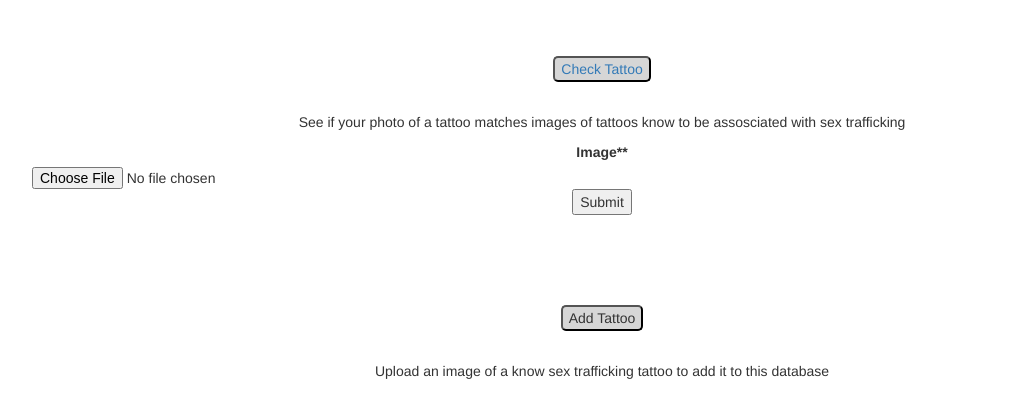
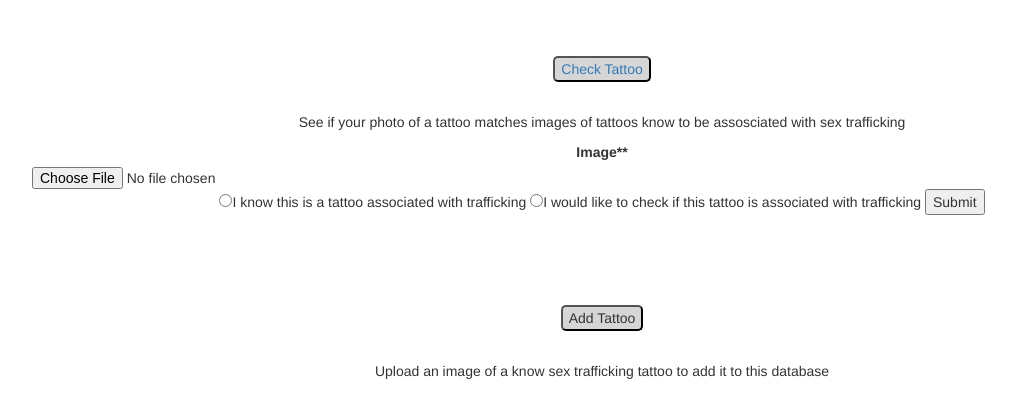
Before and after one commit to christineurban/hacking_for_humanity, a Flask app: page / in a window 1280 px wide. Shown: the part 184-602 px from the top of the page, without its empty margins (38-1054 px from the left). Run offline with Flask 2, Linux system fonts and the light colour scheme; some libraries are stand-ins or nearby versions.

Commit message:
Added logic for tattoo similarity and added radio buttons for known or unkown tattoos

```diff
--- a/server.py
+++ b/server.py
@@ -36,7 +36,8 @@ def allowed_file(filename):
     return '.' in filename and \
            filename.rsplit('.', 1)[1].lower() in ALLOWED_EXTENSIONS
 
-@app.route('/check-tattoo', methods=['POST'])
+
+@app.route('/process-form', methods=['POST'])
 def upload_file():
     if request.method == 'POST':
         # check if the post request has the file part
@@ -52,16 +53,40 @@ def upload_file():
             print "file type allowed"
             filename = secure_filename(file.filename)
             file.save(os.path.join(app.config['UPLOAD_FOLDER'], filename))
-            if filename == 'barcode6.jpeg':
-                return render_template("checked-yes.html")
+
+        # Get tattoo status (known or unknown)
+        tattoo_status = request.form.get("known-unknown")
+        if tattoo_status == 'known':
+            # Update tattoo database with image
+            pass
+        elif tattoo_status == 'unknown':
+            # Check tattoo for similarity
+            similarity = check_tattoo(filename)
+            return render_template("checked-yes.html",
+                                    similarity=similarity)
 
     else:
-        return "Method not allowed"
+        return render_template("index.html")
 
-# def check_tattoo(filename):
-#     """Checks image for similarity and renders appropriate advice."""
-#     if filename == 'barcode6.jpeg':
-#         return render_template("checked-yes.html")
+def check_tattoo(filename):
+    """Checks image for similarity and renders appropriate advice."""
+    # Mocked out due to time constraint
+
+    # Match for known trafficking tattoo
+    if filename == 'barcode6.jpeg':
+        similarity = .70
+        return similarity
+    # TODO find image for non-match
+    if filename == '':
+        similarity = .06
+        return similarity
+
+    # TODO find image for kinda similar
+    if filename == '':
+        similarity = .40
+        return similarity
+
+
 
 
 
--- a/templates/index.html
+++ b/templates/index.html
@@ -6,9 +6,11 @@
     <h1>Ink Spills</h1>
     <a href="./check.html"><button>Check Tattoo</button></a>
     <p>See if your photo of a tattoo matches images of tattoos know to be assosciated with sex trafficking</p>
-    <form action="/check-tattoo" enctype="multipart/form-data" id="tattoo-file" method="POST">
+    <form action="/process-form" enctype="multipart/form-data" id="tattoo-file" method="POST">
         <label>Image**</label>
         <input type="file" name="image" id="image" required>
+        <input type="radio" name="known-unknown" value="known">I know this is a tattoo associated with trafficking
+        <input type="radio" name="known-unknown" value="unknown">I would like to check if this tattoo is associated with trafficking
         <input type="submit">
     </form>
     <br><br>
```
Also changed, not shown: static/images/barcode8.jpeg (added).
